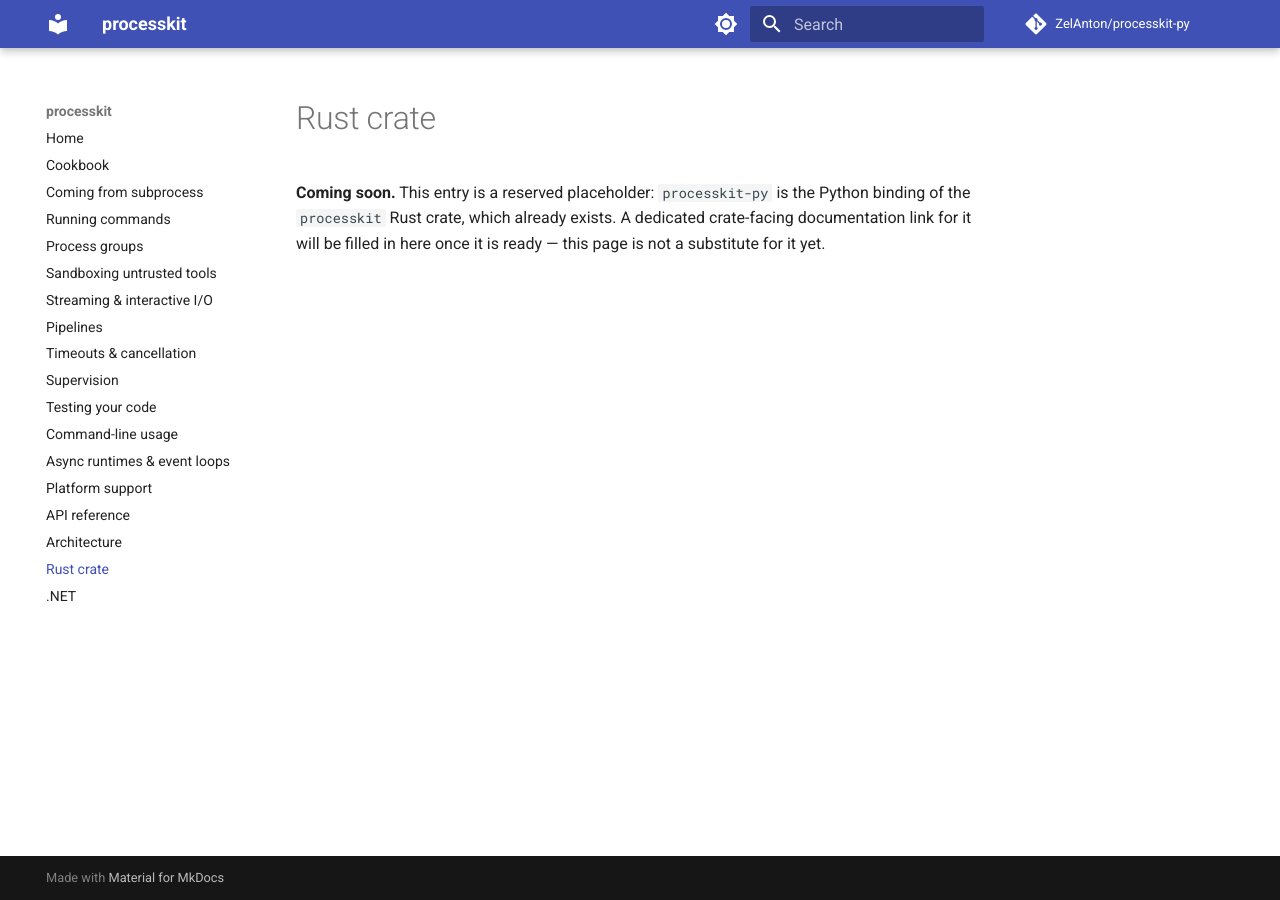
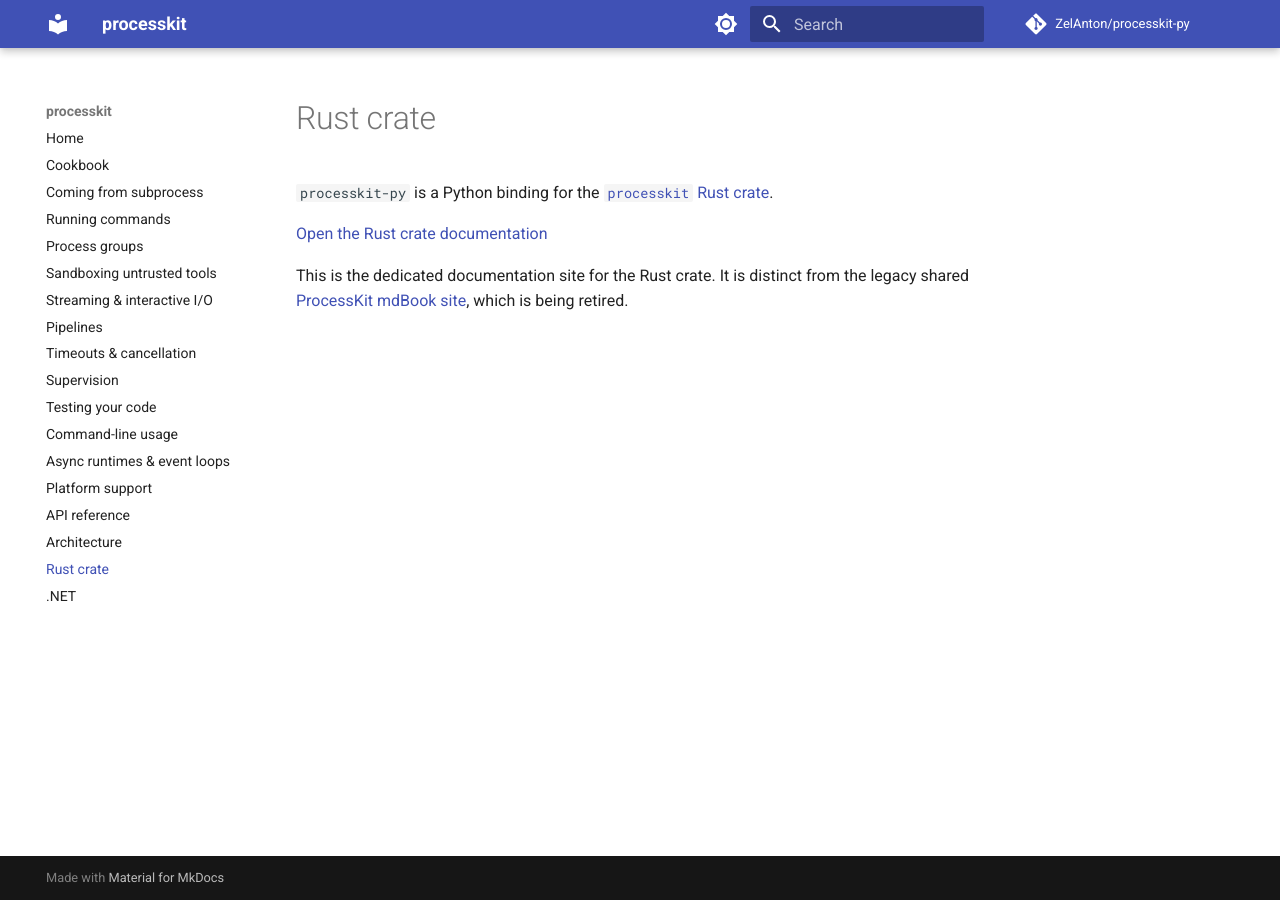
Before and after one commit to ZelAnton/processkit-py, an MkDocs documentation site: the page built from docs/rust-crate.md, in a window 1280 px wide. Built offline with MkDocs 1.6.1 and Material for MkDocs 9.7.7, drawn with Linux system fonts in a browser that asks for light colours; comment, search, counter and statistics services are not loaded.

Commit message:
Add real Rust crate and .NET documentation links
Replace the placeholder text on docs/rust-crate.md and docs/dotnet.md
with links to the published Rust crate docs site and the
ProcessKit-fSharp .NET docs site, and clarify that the Rust crate site
is distinct from the legacy ProcessKit mdBook site.

```diff
--- a/docs/rust-crate.md
+++ b/docs/rust-crate.md
@@ -1,6 +1,9 @@
 # Rust crate
 
-**Coming soon.** This entry is a reserved placeholder: `processkit-py` is the
-Python binding of the `processkit` Rust crate, which already exists. A
-dedicated crate-facing documentation link for it will be filled in here once
-it is ready — this page is not a substitute for it yet.
+`processkit-py` is a Python binding for the [`processkit` Rust crate](https://crates.io/crates/processkit).
+
+[Open the Rust crate documentation](https://zelanton.github.io/processkit-rs)
+
+This is the dedicated documentation site for the Rust crate. It is distinct
+from the legacy shared [ProcessKit mdBook site](https://zelanton.github.io/ProcessKit/),
+which is being retired.
```
Also changed, not shown: docs/dotnet.md (+4 -3 lines).
